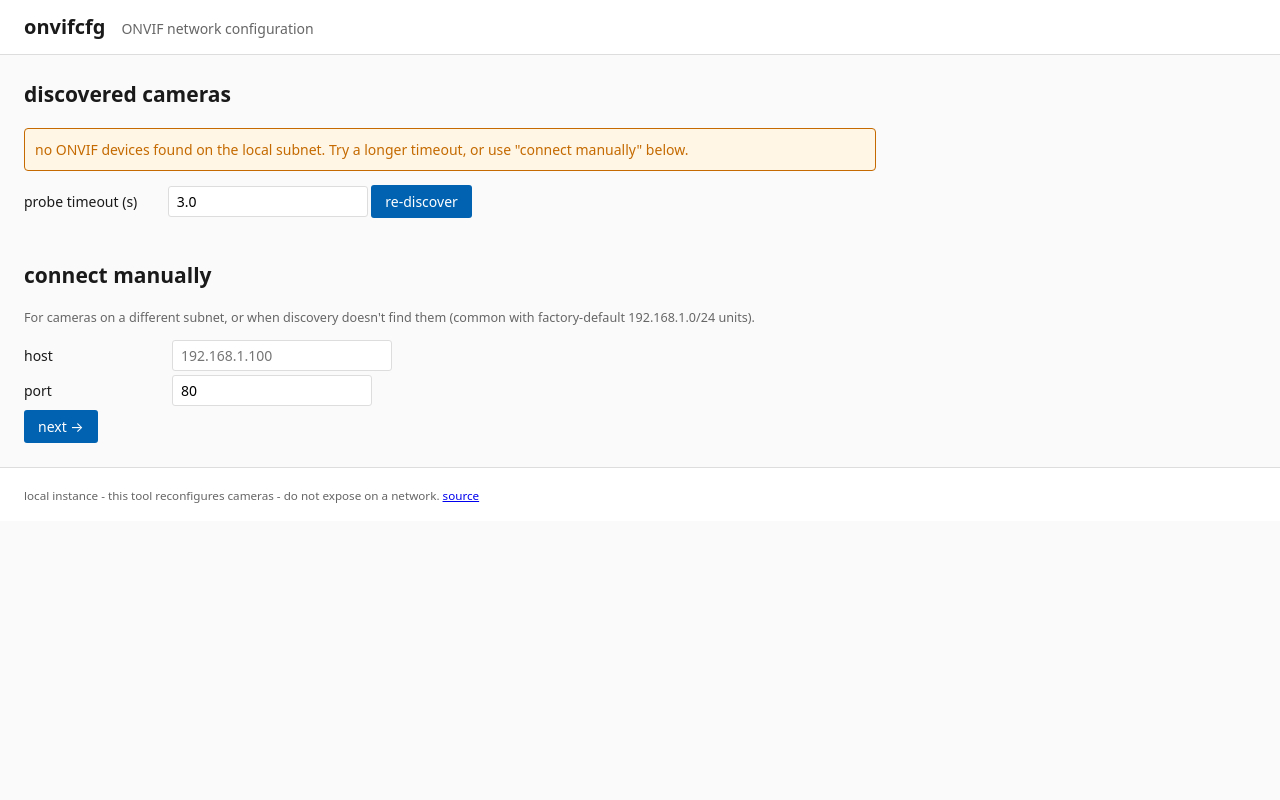
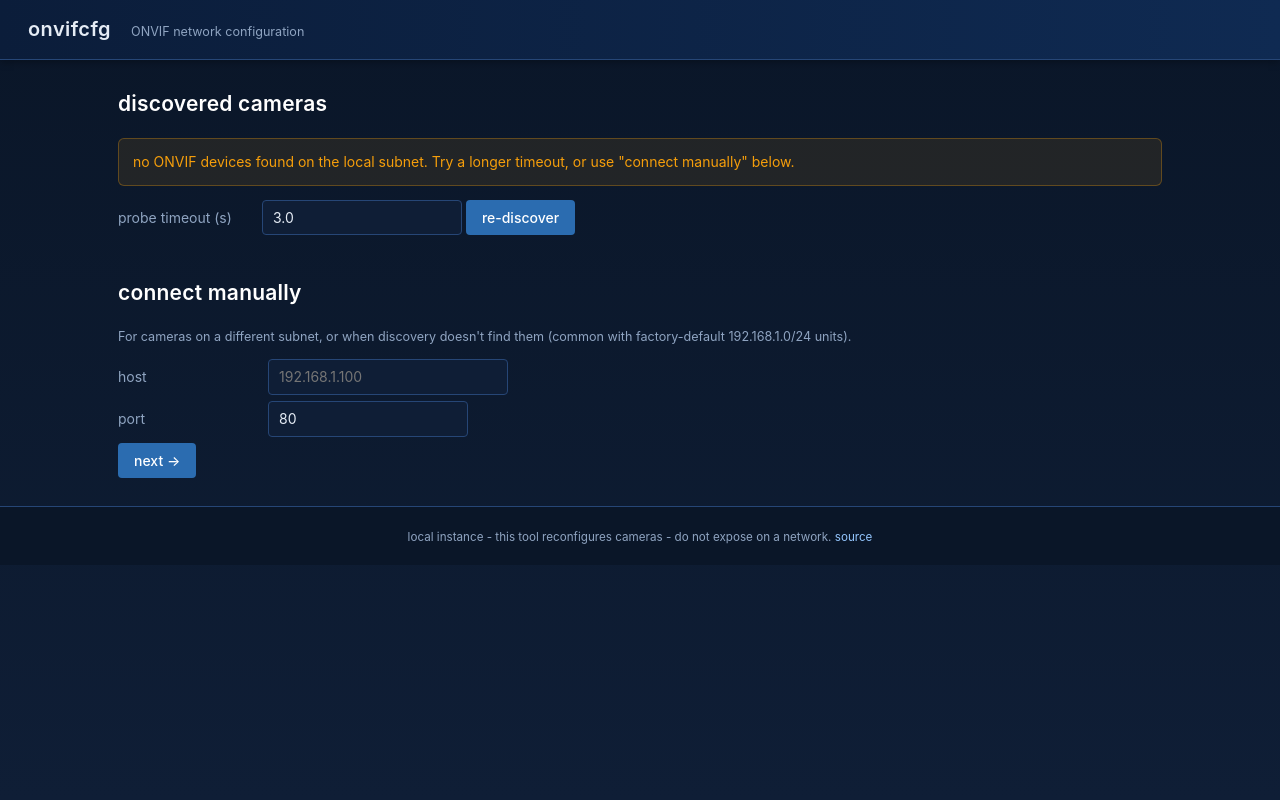
Before and after one commit to andrewhack/odm, a FastAPI app: page / in a window 1280 px wide. Run offline with FastAPI, Linux system fonts and the light colour scheme.

Commit message:
web: dark navy theme + snapshot column + credential cache
 - credentials_cache.py: persistent MRU (user, password) cache per host
   in ${XDG_CONFIG_HOME,APPDATA}/onvifcfg/credentials.json. candidates()
   returns empty-password tries first, then per-host MRU, then every
   pair seen globally. remember() called on every successful auth.
 - web/app.py: /connect iterates the cache instead of the hard-coded
   admin/'' list. /device POST calls remember() on success.
   New /snapshot/{host}.jpg route iterates the same cache to serve
   one JPEG per camera; 404s if nothing works. Reverse-DNS lookup
   on every discovered IP so the index shows hostnames alongside IPs.
 - web/templates/index.html: dropped the 'scopes' column, added
   'preview' and 'hostname' columns. <img onerror> falls back to a
   'no preview' placeholder when the camera rejects all creds or
   has no snapshot URI.
 - web/static/style.css: dark navy theme (bg #0a1628, accent #2b6cb0
   navy-blue), rounded panels, subtle shadows, hover states on table
   rows, snapshot + fallback classes at 160x90 preview size.

```diff
--- a/src/onvifcfg/web/app.py
+++ b/src/onvifcfg/web/app.py
@@ -1,27 +1,28 @@
 """FastAPI app serving the onvifcfg browser UI.
 
-This mirrors the CLI surface:
-  GET  /                             -> landing page: discover + manual host entry
-  POST /discover                     -> run WS-Discovery, list devices
-  POST /device                       -> connect to a device, show current state + edit form
-  POST /apply                        -> apply a patch, show result
-
-The HTML is server-rendered with Jinja2. No JS framework: one ``fetch()``
-in base.html handles the confirm-before-apply step.
+Surface:
+  GET  /                       landing page - auto-discovers and lists cams
+  GET  /connect                try cached/default creds, fall back to form
+  POST /device                 submit credentials manually
+  POST /apply                  apply a NetworkPatch
+  GET  /snapshot/{host}.jpg    JPEG snapshot using any cached credentials
 """
 
 from __future__ import annotations
 
+import socket
 from ipaddress import IPv4Address, ip_address
 from pathlib import Path
+from typing import Any
 from urllib.parse import urlparse
-from typing import Any
 
 from fastapi import FastAPI, Form, Request
-from fastapi.responses import HTMLResponse
+from fastapi.responses import HTMLResponse, Response
 from fastapi.staticfiles import StaticFiles
 from fastapi.templating import Jinja2Templates
 
+from .. import credentials_cache as _creds
+from .. import media as _media
 from ..discovery import discover as _discover
 from ..exceptions import OnvifcfgError, ValidationError
 from ..models import DiscoveryMode, NetworkPatch
@@ -46,19 +47,10 @@ def create_app() -> FastAPI:
             status_code=500,
         )
 
-    app.mount(
-        "/static",
-        StaticFiles(directory=str(_here / "static")),
-        name="static",
-    )
+    app.mount("/static", StaticFiles(directory=str(_here / "static")), name="static")
 
     @app.get("/", response_class=HTMLResponse)
     def index(request: Request, timeout: float = 3.0, no_discover: bool = False) -> Any:
-        """Landing page - runs WS-Discovery on load and lists cameras as links.
-
-        Pass ?no_discover=1 to skip discovery (useful for fast page reloads);
-        pass ?timeout=<s> to tune the probe window.
-        """
         devices: list[dict] = []
         error: str | None = None
         if not no_discover:
@@ -66,11 +58,12 @@ def create_app() -> FastAPI:
                 for d in _discover(timeout_s=timeout):
                     u = urlparse(d.best_xaddr())
                     hostname = u.hostname or ""
+                    ip = _to_ipv4(hostname)
                     devices.append({
-                        "host": _to_ipv4(hostname),
+                        "host": ip,
+                        "name": _reverse_dns(ip) or "",
                         "port": u.port or 80,
                         "xaddr": d.best_xaddr(),
-                        "scopes": list(d.scopes),
                     })
             except Exception as e:
                 error = f"discovery failed: {e}"
@@ -82,28 +75,19 @@ def create_app() -> FastAPI:
 
     @app.get("/connect", response_class=HTMLResponse)
     def connect_form(request: Request, host: str = "", port: int = 80) -> Any:
-        """Auto-login with a blank password; fall back to the form on failure.
-
-        Many ONVIF cameras ship with a factory-default admin account and no
-        password. Trying it first saves a click on fresh-out-of-the-box
-        devices. We also try fully-anonymous (empty user + empty password)
-        for the handful of firmwares that allow unauthenticated ONVIF access.
-        """
-        for user, password in [("admin", ""), ("", "")]:
+        for user, password in _creds.candidates(host):
             try:
                 sess = DeviceSession(host, port, Credentials(user=user, password=password))
                 state = read_state(sess)
             except Exception:
                 continue
+            _creds.remember(host, user, password)
             return templates.TemplateResponse(
                 request=request,
                 name="device.html",
                 context={
                     "request": request,
-                    "host": host,
-                    "port": port,
-                    "user": user,
-                    "password": password,
+                    "host": host, "port": port, "user": user, "password": password,
                     "state": state,
                     "auto_login_note": f"auto-logged in as '{user or '(anonymous)'}'",
                 },
@@ -111,12 +95,7 @@ def create_app() -> FastAPI:
         return templates.TemplateResponse(
             request=request,
             name="connect.html",
-            context={
-                "request": request,
-                "host": host,
-                "port": port,
-                "auto_failed": True,
-            },
+            context={"request": request, "host": host, "port": port, "auto_failed": True},
         )
 
     @app.post("/device", response_class=HTMLResponse)
@@ -131,15 +110,21 @@ def create_app() -> FastAPI:
             sess = DeviceSession(host, port, Credentials(user=user, password=password))
             state = read_state(sess)
         except OnvifcfgError as e:
-            return templates.TemplateResponse(request=request, name="index.html", context={"request": request, "error": f"session error: {e}"})
-        return templates.TemplateResponse(request=request, name="device.html", context={
+            return templates.TemplateResponse(
+                request=request,
+                name="index.html",
+                context={"request": request, "error": f"session error: {e}", "devices": [], "timeout": 3.0},
+            )
+        _creds.remember(host, user, password)
+        return templates.TemplateResponse(
+            request=request,
+            name="device.html",
+            context={
                 "request": request,
-                "host": host,
-                "port": port,
-                "user": user,
-                "password": password,
+                "host": host, "port": port, "user": user, "password": password,
                 "state": state,
-            })
+            },
+        )
 
     @app.post("/apply", response_class=HTMLResponse)
     def apply(
@@ -189,45 +174,41 @@ def create_app() -> FastAPI:
             sess = DeviceSession(host, port, Credentials(user=user, password=password))
             state = read_state(sess)
         except OnvifcfgError as e:
-            return templates.TemplateResponse(request=request, name="index.html", context={"request": request, "error": f"session error: {e}"})
+            return templates.TemplateResponse(
+                request=request,
+                name="index.html",
+                context={"request": request, "error": f"session error: {e}", "devices": [], "timeout": 3.0},
+            )
 
         diff = compute_diff(state, patch)
         if not diff.any:
-            return templates.TemplateResponse(request=request, name="result.html", context={
-                    "request": request,
-                    "no_change": True,
-                    "host": host,
-                    "port": port,
-                })
+            return templates.TemplateResponse(
+                request=request,
+                name="result.html",
+                context={"request": request, "no_change": True, "host": host, "port": port},
+            )
 
         try:
-            warnings = _validate(
-                state,
-                patch,
-                client_ip=IPv4Address(client_ip) if client_ip else None,
+            warnings = _validate(state, patch, client_ip=IPv4Address(client_ip) if client_ip else None)
+        except ValidationError as e:
+            return templates.TemplateResponse(
+                request=request,
+                name="device.html",
+                context={
+                    "request": request,
+                    "host": host, "port": port, "user": user, "password": password,
+                    "state": state, "error": f"validation failed: {e}",
+                },
             )
-        except ValidationError as e:
-            return templates.TemplateResponse(request=request, name="device.html", context={
-                    "request": request,
-                    "host": host,
-                    "port": port,
-                    "user": user,
-                    "password": password,
-                    "state": state,
-                    "error": f"validation failed: {e}",
-                })
 
         if confirm != "yes":
-            return templates.TemplateResponse(request=request, name="confirm.html", context={
+            return templates.TemplateResponse(
+                request=request,
+                name="confirm.html",
+                context={
                     "request": request,
-                    "host": host,
-                    "port": port,
-                    "user": user,
-                    "password": password,
-                    "state": state,
-                    "patch": patch,
-                    "diff": diff,
-                    "warnings": warnings,
+                    "host": host, "port": port, "user": user, "password": password,
+                    "state": state, "patch": patch, "diff": diff, "warnings": warnings,
                     "form_values": _form_dump(
                         ip=ip, subnet=subnet, gateway=gateway, dns=dns, ntp=ntp,
                         hostname=hostname, hostname_from_dhcp=hostname_from_dhcp,
@@ -235,27 +216,56 @@ def create_app() -> FastAPI:
                         https_port=https_port, https_enabled=https_enabled,
                         rtsp_port=rtsp_port, rtsp_enabled=rtsp_enabled,
                         zero_config_enabled=zero_config_enabled,
-                        discovery_mode=discovery_mode, client_ip=client_ip,
-                        dhcp=dhcp,
+                        discovery_mode=discovery_mode, client_ip=client_ip, dhcp=dhcp,
                     ),
-                })
+                },
+            )
 
         try:
             result = _apply(sess, state, patch, new_host_port=port)
         except OnvifcfgError as e:
-            return templates.TemplateResponse(request=request, name="result.html", context={"request": request, "error": f"apply failed: {e}", "host": host, "port": port})
+            return templates.TemplateResponse(
+                request=request,
+                name="result.html",
+                context={"request": request, "error": f"apply failed: {e}", "host": host, "port": port},
+            )
+        return templates.TemplateResponse(
+            request=request,
+            name="result.html",
+            context={"request": request, "host": host, "port": port, "result": result},
+        )
 
-        return templates.TemplateResponse(request=request, name="result.html", context={
-                "request": request,
-                "host": host,
-                "port": port,
-                "result": result,
-            })
+    @app.get("/snapshot/{host}.jpg")
+    def snapshot(host: str, port: int = 80) -> Response:
+        """JPEG snapshot using any cached credentials, 404 if none work."""
+        import urllib.request
+        for user, password in _creds.candidates(host):
+            try:
+                sess = DeviceSession(host, port, Credentials(user=user, password=password))
+                profs = _media.get_profiles(sess)
+                if not profs:
+                    continue
+                uri = _media.get_snapshot_uri(sess, profs[0].token)
+                if not uri:
+                    continue
+                pm = urllib.request.HTTPPasswordMgrWithDefaultRealm()
+                pm.add_password(None, uri, user, password or "")
+                opener = urllib.request.build_opener(
+                    urllib.request.HTTPBasicAuthHandler(pm),
+                    urllib.request.HTTPDigestAuthHandler(pm),
+                )
+                with opener.open(uri, timeout=6) as r:
+                    data = r.read()
+                _creds.remember(host, user, password)
+                return Response(content=data, media_type="image/jpeg")
+            except Exception:
+                continue
+        return Response(status_code=404)
 
     return app
 
 
-# ---------- form helpers ----------
+# ---------- helpers ----------
 
 
 def _maybe_bool(v: str | None) -> bool | None:
@@ -282,15 +292,7 @@ def _form_dump(**kwargs: Any) -> dict[str, Any]:
     return {k: ("" if v is None else v) for k, v in kwargs.items()}
 
 
-
 def _to_ipv4(host: str) -> str:
-    """Resolve a hostname to an IPv4 string, or return the input unchanged.
-
-    Already-IPv4 strings pass through. IPv6 literals / hostnames resolve via
-    socket.gethostbyname (A-record). Failures leave the original value so
-    the UI still shows something clickable.
-    """
-    import socket
     if not host:
         return host
     try:
@@ -303,3 +305,12 @@ def _to_ipv4(host: str) -> str:
         return socket.gethostbyname(host)
     except (socket.gaierror, socket.herror, OSError):
         return host
+
+
+def _reverse_dns(ip: str) -> str | None:
+    if not ip:
+        return None
+    try:
+        return socket.gethostbyaddr(ip)[0]
+    except (socket.gaierror, socket.herror, OSError):
+        return None
--- a/src/onvifcfg/web/static/style.css
+++ b/src/onvifcfg/web/static/style.css
@@ -1,75 +1,211 @@
+/* onvifcfg browser UI - dark navy theme. */
+
 :root {
-  --fg: #1a1a1a;
-  --bg: #fafafa;
-  --muted: #666;
-  --accent: #0062b1;
-  --warn: #c46a00;
-  --err: #b00020;
-  --line: #ddd;
-  --panel: #fff;
+  --bg:        #0a1628;   /* deep navy */
+  --bg-alt:    #0f1e36;
+  --panel:     #142a4a;   /* slightly lighter navy panel */
+  --panel-hi:  #1c3763;
+  --fg:        #e5ecf5;
+  --muted:     #8fa4c1;
+  --line:      #264676;
+  --accent:    #2b6cb0;   /* navy blue primary */
+  --accent-hi: #3b7dc1;
+  --link:      #93c5fd;   /* sky blue links */
+  --ok:        #10b981;
+  --warn:      #f59e0b;
+  --err:       #f87171;
 }
 
 * { box-sizing: border-box; }
+html, body { margin: 0; padding: 0; }
 
 body {
-  margin: 0;
-  font: 14px/1.5 system-ui, -apple-system, "Segoe UI", sans-serif;
+  font: 14px/1.55 "Inter", "Segoe UI", system-ui, -apple-system, sans-serif;
   color: var(--fg);
-  background: var(--bg);
+  background: linear-gradient(180deg, var(--bg) 0%, var(--bg-alt) 100%);
+  min-height: 100vh;
 }
 
+a       { color: var(--link); text-decoration: none; }
+a:hover { color: #cfe3ff; text-decoration: underline; }
+
 header {
-  padding: 12px 24px;
-  background: var(--panel);
+  padding: 14px 28px;
+  background: linear-gradient(90deg, #0b1d3a 0%, #0f2a52 100%);
   border-bottom: 1px solid var(--line);
   display: flex;
   align-items: baseline;
-  gap: 16px;
+  gap: 20px;
+  box-shadow: 0 2px 8px rgba(0,0,0,.3);
 }
-header h1 { margin: 0; font-size: 1.25rem; }
-header h1 a { color: var(--fg); text-decoration: none; }
-header nav { color: var(--muted); }
+header h1 {
+  margin: 0;
+  font-size: 1.25rem;
+  font-weight: 600;
+  letter-spacing: 0.02em;
+}
+header h1 a { color: #e5ecf5; }
+header nav { color: var(--muted); font-size: 0.9em; }
 
-main { padding: 24px; max-width: 900px; }
-footer { padding: 16px 24px; color: var(--muted); border-top: 1px solid var(--line); background: var(--panel); }
+main { padding: 28px; max-width: 1100px; margin: 0 auto; }
 
-h2 { margin-top: 0; }
-h3 { margin-top: 1.5em; }
+footer {
+  padding: 18px 28px;
+  color: var(--muted);
+  border-top: 1px solid var(--line);
+  background: var(--bg);
+  text-align: center;
+}
+
+h2 { margin-top: 0; color: #ffffff; font-weight: 600; letter-spacing: 0.01em; }
+h3 { color: #cfe3ff; font-weight: 500; margin-top: 1.8em; }
 
 form { margin: 0; }
-fieldset { border: 1px solid var(--line); border-radius: 4px; padding: 12px 16px; margin-bottom: 16px; background: var(--panel); }
-legend { padding: 0 6px; color: var(--muted); }
-label { display: inline-block; min-width: 140px; }
-input[type=text], input[type=password], input[type=number] {
-  padding: 4px 8px;
+
+fieldset {
   border: 1px solid var(--line);
-  border-radius: 3px;
+  border-radius: 6px;
+  padding: 14px 18px;
+  margin-bottom: 16px;
+  background: var(--panel);
+}
+legend { padding: 0 8px; color: var(--muted); font-weight: 500; }
+
+label { display: inline-block; min-width: 140px; color: var(--muted); }
+
+input[type=text],
+input[type=password],
+input[type=number],
+select {
+  padding: 6px 10px;
+  border: 1px solid var(--line);
+  border-radius: 4px;
   font: inherit;
+  color: var(--fg);
+  background: var(--bg-alt);
   min-width: 200px;
+  outline: none;
 }
-input[readonly] { background: #eee; color: var(--muted); }
+input:focus, select:focus {
+  border-color: var(--accent-hi);
+  box-shadow: 0 0 0 2px rgba(59,125,193,.25);
+}
+input[readonly] { background: var(--bg); color: var(--muted); cursor: not-allowed; }
 
 button {
-  padding: 6px 14px;
+  padding: 7px 16px;
   background: var(--accent);
   color: white;
   border: 0;
-  border-radius: 3px;
+  border-radius: 4px;
   font: inherit;
+  font-weight: 500;
   cursor: pointer;
+  transition: background 0.15s;
 }
-button.secondary { background: var(--muted); }
-button.danger { background: var(--err); }
+button:hover { background: var(--accent-hi); }
+button.secondary { background: #334155; }
+button.secondary:hover { background: #475569; }
+button.danger { background: #b91c1c; }
+button.danger:hover { background: #dc2626; }
 
-table { width: 100%; border-collapse: collapse; background: var(--panel); }
-th, td { text-align: left; padding: 6px 10px; border-bottom: 1px solid var(--line); }
-th { color: var(--muted); font-weight: normal; font-size: 0.9em; }
+table {
+  width: 100%;
+  border-collapse: collapse;
+  background: var(--panel);
+  border-radius: 6px;
+  overflow: hidden;
+  box-shadow: 0 1px 3px rgba(0,0,0,.2);
+}
+th, td {
+  text-align: left;
+  padding: 10px 14px;
+  border-bottom: 1px solid var(--line);
+  vertical-align: middle;
+}
+th {
+  color: var(--muted);
+  font-weight: 500;
+  font-size: 0.85em;
+  text-transform: uppercase;
+  letter-spacing: 0.05em;
+  background: var(--bg-alt);
+}
+tbody tr:hover { background: var(--panel-hi); }
+tbody tr:last-child td { border-bottom: 0; }
 
-.error { background: #fee; color: var(--err); border: 1px solid var(--err); padding: 10px; border-radius: 4px; margin-bottom: 16px; }
-.warn  { background: #fff6e6; color: var(--warn); border: 1px solid var(--warn); padding: 10px; border-radius: 4px; margin-bottom: 8px; }
-.ok    { background: #e6f7ed; color: #1a6b3d; border: 1px solid #3a8; padding: 10px; border-radius: 4px; margin-bottom: 16px; }
+.error {
+  background: rgba(248,113,113,.1);
+  color: var(--err);
+  border: 1px solid rgba(248,113,113,.3);
+  padding: 12px 14px;
+  border-radius: 6px;
+  margin-bottom: 16px;
+}
+.warn {
+  background: rgba(245,158,11,.1);
+  color: var(--warn);
+  border: 1px solid rgba(245,158,11,.3);
+  padding: 12px 14px;
+  border-radius: 6px;
+  margin-bottom: 10px;
+}
+.ok {
+  background: rgba(16,185,129,.1);
+  color: var(--ok);
+  border: 1px solid rgba(16,185,129,.3);
+  padding: 12px 14px;
+  border-radius: 6px;
+  margin-bottom: 16px;
+}
 
-.row { display: flex; gap: 8px; align-items: center; margin: 4px 0; }
+.row {
+  display: flex;
+  gap: 10px;
+  align-items: center;
+  margin: 6px 0;
+}
 .muted { color: var(--muted); font-size: 0.9em; }
 
-pre { background: #111; color: #eee; padding: 10px; border-radius: 4px; overflow: auto; }
+.snapshot {
+  width: 160px;
+  height: 90px;
+  object-fit: cover;
+  border-radius: 4px;
+  background: var(--bg);
+  border: 1px solid var(--line);
+  display: block;
+}
+.snapshot-fallback {
+  width: 160px; height: 90px;
+  display: inline-flex;
+  align-items: center;
+  justify-content: center;
+  color: var(--muted);
+  font-size: 0.8em;
+  background: var(--bg);
+  border: 1px dashed var(--line);
+  border-radius: 4px;
+}
+
+code, pre {
+  font-family: "JetBrains Mono", Consolas, Monaco, monospace;
+  font-size: 0.9em;
+}
+pre {
+  background: var(--bg);
+  color: #cfe3ff;
+  padding: 12px;
+  border-radius: 6px;
+  overflow: auto;
+  border: 1px solid var(--line);
+}
+
+.btn-link {
+  display: inline-block;
+  padding: 5px 12px;
+  border-radius: 4px;
+  background: var(--accent);
+  color: white;
+}
+.btn-link:hover { background: var(--accent-hi); text-decoration: none; color: white; }
--- a/src/onvifcfg/web/templates/index.html
+++ b/src/onvifcfg/web/templates/index.html
@@ -5,14 +5,28 @@
 
 {% if devices %}
   <table>
-    <thead><tr><th>host</th><th>port</th><th>scopes</th><th></th></tr></thead>
+    <thead>
+      <tr>
+        <th style="width:170px">preview</th>
+        <th>ip</th>
+        <th>hostname</th>
+        <th style="width:70px">port</th>
+        <th style="width:90px"></th>
+      </tr>
+    </thead>
     <tbody>
       {% for d in devices %}
         <tr>
+          <td>
+            <img class="snapshot"
+                 src="/snapshot/{{ d.host }}.jpg?port={{ d.port }}"
+                 alt="snapshot"
+                 onerror="this.outerHTML='<span class=&quot;snapshot-fallback&quot;>no preview</span>'">
+          </td>
           <td><strong>{{ d.host }}</strong></td>
+          <td class="muted">{{ d.name or '-' }}</td>
           <td>{{ d.port }}</td>
-          <td class="muted" style="font-size:0.85em">{{ d.scopes|join(' ') }}</td>
-          <td><a href="/connect?host={{ d.host }}&amp;port={{ d.port }}">open &rarr;</a></td>
+          <td><a class="btn-link" href="/connect?host={{ d.host }}&amp;port={{ d.port }}">open</a></td>
         </tr>
       {% endfor %}
     </tbody>
@@ -24,7 +38,7 @@
 <div class="row" style="margin-top:1em">
   <form method="get" action="/">
     <label for="timeout">probe timeout (s)</label>
-    <input type="number" id="timeout" name="timeout" value="{{ timeout|default(3.0) }}" min="1" max="30" step="0.5" style="width:70px">
+    <input type="number" id="timeout" name="timeout" value="{{ timeout|default(3.0) }}" min="1" max="30" step="0.5" style="width:80px">
     <button type="submit">re-discover</button>
   </form>
 </div>
```
Also changed, not shown: src/onvifcfg/credentials_cache.py (added, +116 -0 lines).
